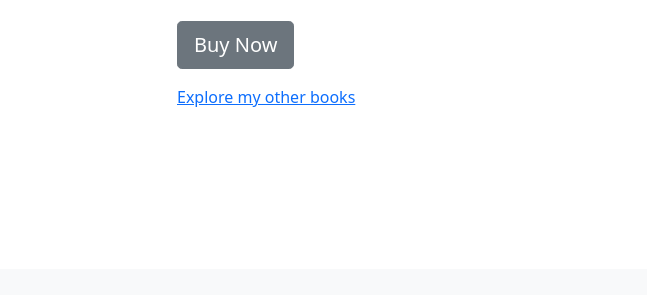
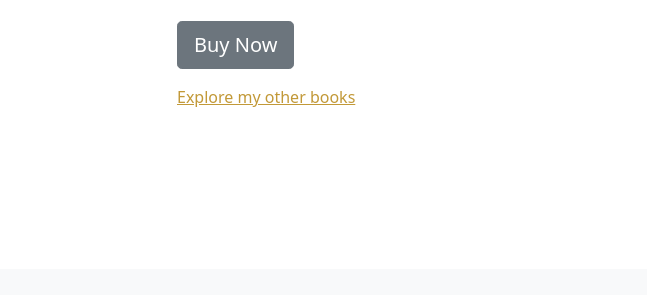
Before and after one commit to unitdevusd/dating, a website: page index.html in a window 1280 px wide. Shown: the part 457-752 px from the top of the page, 0-647 px from the left. Drawn offline with nearby package versions, Linux system fonts and the light colour scheme.

Commit message:
Live Sass Compiler & custom Bootstrap css setup

```diff
--- a/index.html
+++ b/index.html
@@ -4,7 +4,7 @@
     <meta charset="UTF-8">
     <meta http-equiv="X-UA-Compatible" content="IE=edge">
     <meta name="viewport" content="width=device-width, initial-scale=1.0">
-    <link rel="stylesheet" href="/node_modules/bootstrap/dist/css/bootstrap.css">
+    <link rel="stylesheet" href="/css/main.min.css">
     <link rel="stylesheet" href="/styles.css">
     <script src="/node_modules/bootstrap/dist/js/bootstrap.bundle.js" defer></script>
     <script src="/scripts.js" defer></script>
--- /dev/null
+++ b/sass/main.scss
@@ -0,0 +1,5 @@
+// custom variables
+$primary: #c29938;
+
+// import bootstrap
+@import "../node_modules/bootstrap/scss/bootstrap";
```
Also changed, not shown: css/main.min.css (added), 1 other file.
